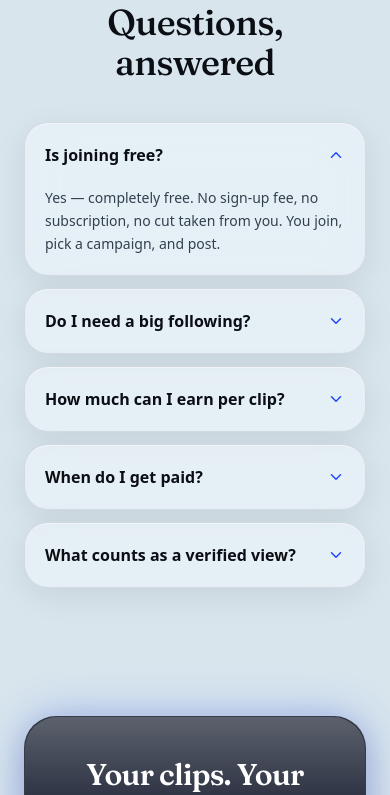
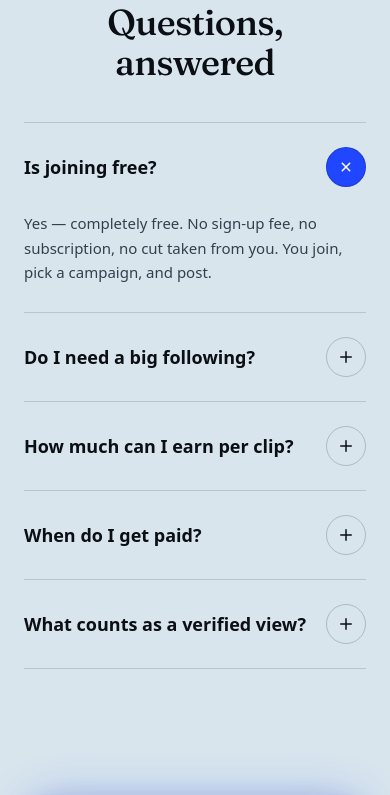
Before and after one commit to Chachi420/clipforge, a Next.js app: page /clip in a window 390 px wide. Shown: the part 4120-4915 px from the top of the page. Built offline with nearby package versions, Linux system fonts and the light colour scheme; a web font is replaced by a local one.

Commit message:
Fix mobile story hyphenation, editorial FAQ, footer wordmark overflow

```diff
--- a/components/StoryNarrative.tsx
+++ b/components/StoryNarrative.tsx
@@ -122,7 +122,7 @@ export default function StoryNarrative() {
               >
                 <div className="max-w-3xl">
                   <div className="micro-label">{c.kicker}</div>
-                  <h2 className="display mt-5 text-[clamp(2.5rem,7vw,5.5rem)] leading-[1.0]">
+                  <h2 className="display mt-5 text-[clamp(2rem,8vw,5.5rem)] leading-[1.05] hyphens-none [text-wrap:balance]">
                     {c.title}
                   </h2>
                   <p className="mt-6 max-w-lg text-[17px] leading-relaxed text-ink-soft">{c.body}</p>
@@ -141,7 +141,7 @@ export default function StoryNarrative() {
           {/* spacer to give absolute children height */}
           <div className="invisible max-w-3xl">
             <div className="micro-label">.</div>
-            <h2 className="display mt-5 text-[clamp(2.5rem,7vw,5.5rem)] leading-[1.0]">.</h2>
+            <h2 className="display mt-5 text-[clamp(2rem,8vw,5.5rem)] leading-[1.05]">.</h2>
             <p className="mt-6 max-w-lg text-[17px]">.</p>
           </div>
         </div>
--- a/components/marketing.tsx
+++ b/components/marketing.tsx
@@ -1,26 +1,30 @@
 "use client";
 
 import { useState } from "react";
-import { ChevronDown } from "lucide-react";
+import { Plus } from "lucide-react";
 
 /* ---------- FAQ accordion ---------- */
 export function Faq({ items }: { items: { q: string; a: string }[] }) {
   const [open, setOpen] = useState<number | null>(0);
   return (
-    <div className="space-y-3">
+    <div className="border-t border-ink/15">
       {items.map((it, i) => (
-        <div key={i} className="glass rounded-3xl">
+        <div key={i} className="border-b border-ink/15">
           <button
             onClick={() => setOpen(open === i ? null : i)}
-            className="flex w-full items-center justify-between gap-4 p-5 text-left"
+            className="flex w-full items-center justify-between gap-4 py-6 text-left"
+            aria-expanded={open === i}
           >
-            <span className="font-bold text-ink">{it.q}</span>
-            <ChevronDown
-              size={18}
-              className={`shrink-0 text-electric-deep transition-transform ${open === i ? "rotate-180" : ""}`}
-            />
+            <span className="text-lg font-semibold text-ink md:text-xl">{it.q}</span>
+            <span className={`flex h-10 w-10 shrink-0 items-center justify-center rounded-full border border-ink/20 transition-all duration-300 ${open === i ? "rotate-45 border-electric bg-electric text-white" : ""}`}>
+              <Plus size={18} />
+            </span>
           </button>
-          {open === i && <p className="px-5 pb-5 text-sm leading-relaxed text-ink-soft">{it.a}</p>}
+          <div className={`grid transition-all duration-300 ease-out ${open === i ? "grid-rows-[1fr] opacity-100" : "grid-rows-[0fr] opacity-0"}`}>
+            <div className="overflow-hidden">
+              <p className="max-w-xl pb-7 text-[15px] leading-relaxed text-ink-soft">{it.a}</p>
+            </div>
+          </div>
         </div>
       ))}
     </div>
@@ -73,7 +77,7 @@ export function MarketingFooter() {
         <div className="mt-4 text-center text-xs text-ice/40">ClipForge — a demo rebuild for product research.</div>
       </div>
       <div className="mt-12 overflow-hidden border-t border-ice/10 px-4 pt-8">
-        <div className="select-none text-center font-display text-[clamp(4rem,14vw,14rem)] font-bold leading-none tracking-tight text-ice/95">
+        <div className="select-none whitespace-nowrap text-center font-display text-[13.5vw] font-bold leading-none tracking-tight text-ice/95 md:text-[clamp(4rem,14vw,14rem)]">
           CLIPFORGE
         </div>
       </div>
```
